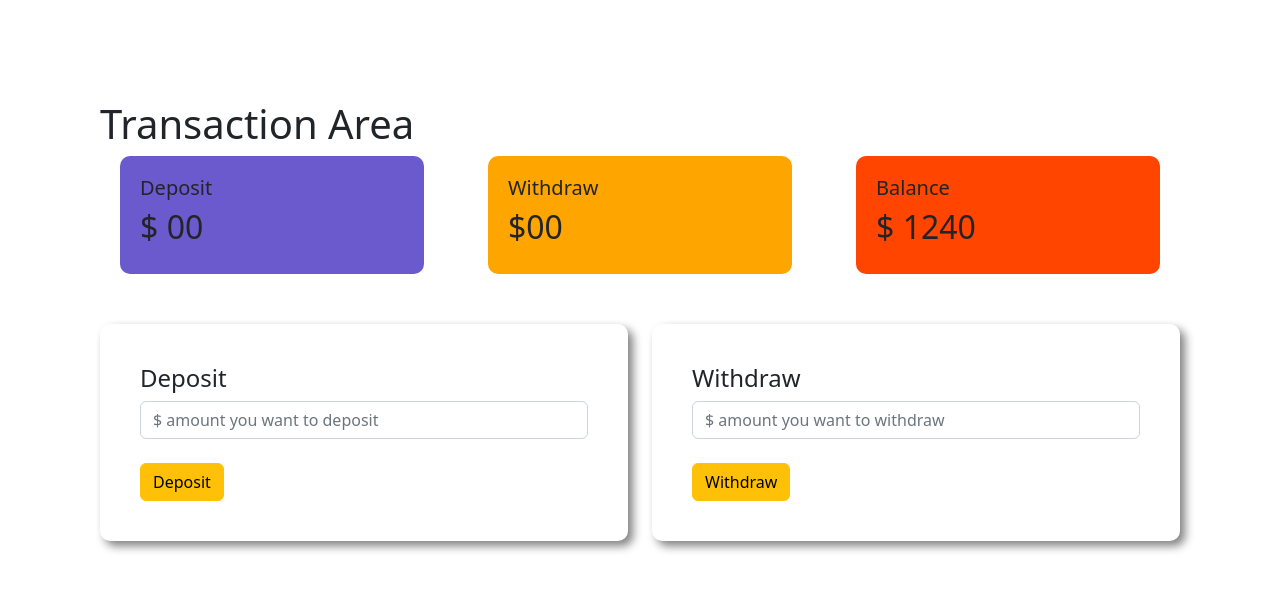
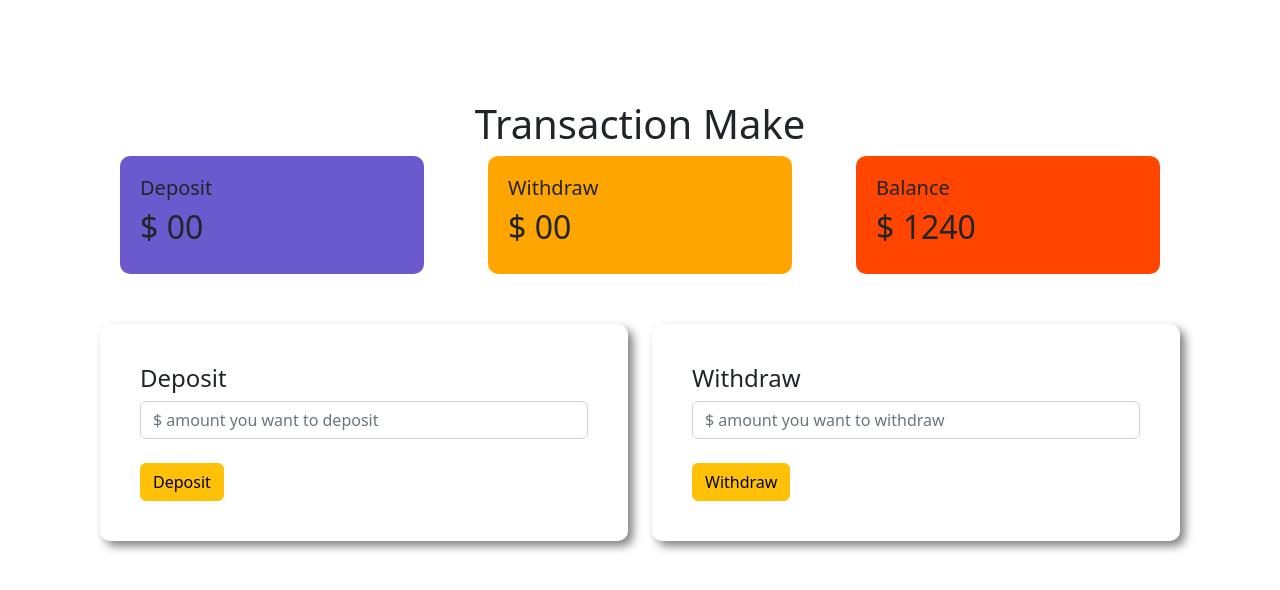
Before and after one commit to dinislamgazi4/pioneer-bank, a plain HTML site: page index.html in a window 1280 px wide. Both pictures are taken after a click on the button "Enter". Drawn offline with nearby package versions, Linux system fonts and the light colour scheme.

Commit message:
dinisalm bank

```diff
--- a/index.html
+++ b/index.html
@@ -23,7 +23,7 @@
     </div>
 
     <div id="transaction-area">
-        <h1>Transaction Area</h1>
+        <h1 class="hhh">Transaction Make </h1>
 
         <div class="row">
             <div class="col-md-4">
@@ -36,7 +36,7 @@
             <div class="col-md-4">
               <div class="withdraw status">
                 <h5>Withdraw</h5>
-                <h2>$00</h2>
+                <h2>$ <span id="currentWithdraw" > 00</span> </h2>
               </div>
             </div>
 
@@ -107,7 +107,11 @@
         const WithdrawBtn = document.getElementById("addWithdraw");
         WithdrawBtn.addEventListener("click", function(){
             const withdrawNumber = getInputNumber("withdrawAmount");
-            console.log(withdrawNumber);
+
+            updateSpanText("currentWithdraw", withdrawNumber);
+            updateSpanText("currentBalance", -1 * withdrawNumber);
+
+            document.getElementById("withdrawAmount").value ="";
         })
 
         function getInputNumber(id){
--- a/style.css
+++ b/style.css
@@ -29,3 +29,7 @@ body{
 .balance{
     background-color: orangered;
 }
+
+.hhh{
+    text-align: center;
+}
```
